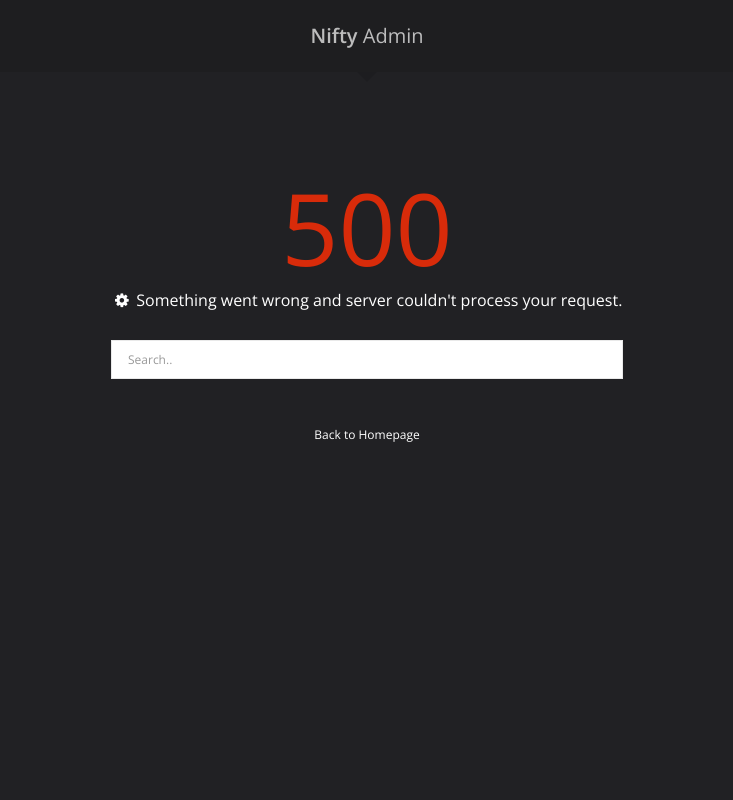
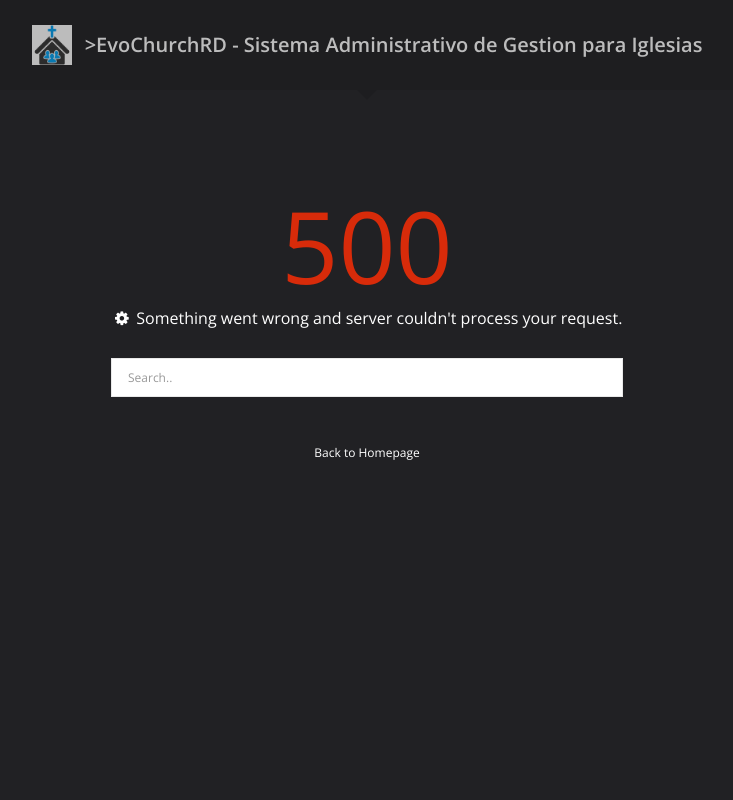
Before and after one commit to Maxdaffy/EvolutionChurch, a Django app: template EvolutionChruch/templates/pages-500.html in a window 1280 px wide. Shown: the whole page, without its empty margins (273-1006 px from the left). Run offline with Django 3.2, Linux system fonts and the light colour scheme; the template is opened without the code that fills it, so the values that code supplies are empty.

Commit message:
Actualizacion pagina de Error 500

```diff
--- a/EvolutionChruch/templates/pages-500.html
+++ b/EvolutionChruch/templates/pages-500.html
@@ -1,10 +1,12 @@
+{% load staticfiles %}
+
 <!DOCTYPE html>
 <html lang="en">
 
 <head>
 	<meta charset="utf-8">
 	<meta name="viewport" content="width=device-width, initial-scale=1.0">
-	<title>Error 500 | Nifty - Responsive admin template.</title>
+	<title>Error 500 | Church Admininistrations.</title>
 
 
 	<!--STYLESHEET-->
@@ -73,7 +75,8 @@
 		<div class="cls-header">
 			<div class="cls-brand">
 				<a class="box-inline" href="index.html">
-					<span class="brand-title">Nifty <span class="text-thin">Admin</span></span>
+                     <img alt="Evo" src="{% static "img/evochurch1.png" %}" class="brand-icon">
+					<span class="brand-title">>EvoChurchRD - Sistema Administrativo de Gestion para Iglesias </span>
 				</a>
 			</div>
 		</div>
```
